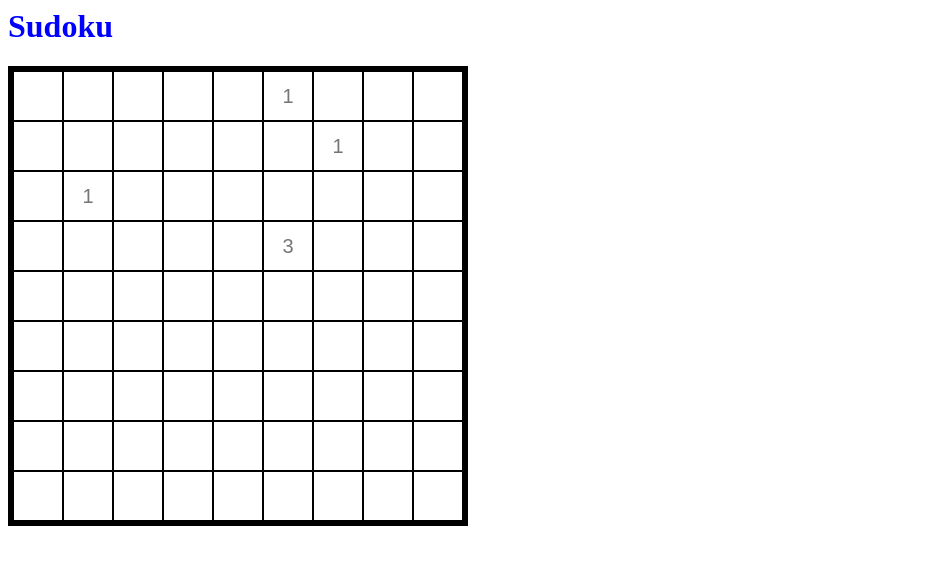
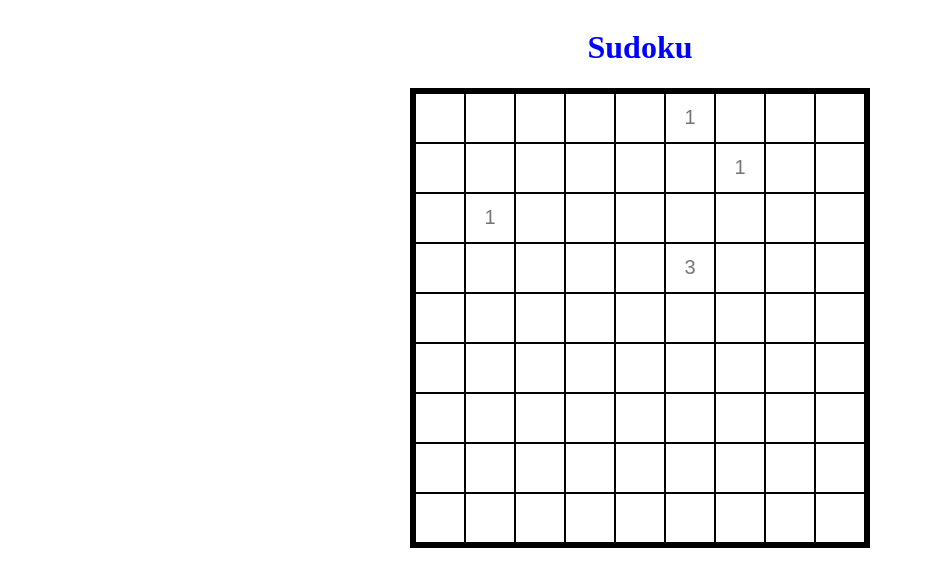
Before and after one commit to kaykakaraka/react-sudoku, a React app: page / in a window 1280 px wide. Shown: the whole page, without its empty margins (0-925 px from the left). Built offline with nearby package versions, Linux system fonts and the light colour scheme.

Commit message:
Aligned to the center

```diff
--- a/src/index.js
+++ b/src/index.js
@@ -9,7 +9,7 @@ class Square extends React.Component {
 
   render() {
     return (
-      <input className='square' placeholder={this.props.content} />
+      <input className='square' placeholder={this.props.content}/>
     )
   }
 }
@@ -51,7 +51,7 @@ class Game extends React.Component {
     return(
       <main>
         <div>
-          <h1>Sudoku</h1>
+          <h1 id='title'>Sudoku</h1>
           <div>
             <Board board={this.state.board} />
           </div>
--- a/src/styles.css
+++ b/src/styles.css
@@ -1,5 +1,15 @@
 * {
   color: blue;
+}
+
+main {
+  display: flex;
+  align-items: center;
+  justify-content: center;
+}
+
+#title {
+  text-align: center;
 }
 
 .board {
```
